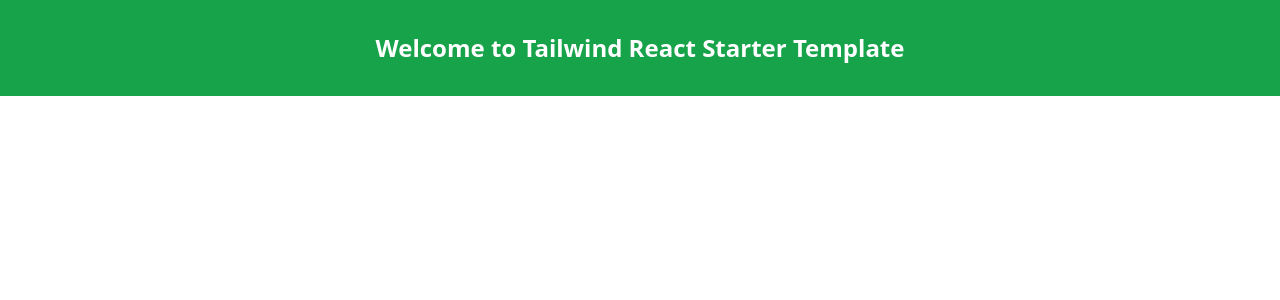
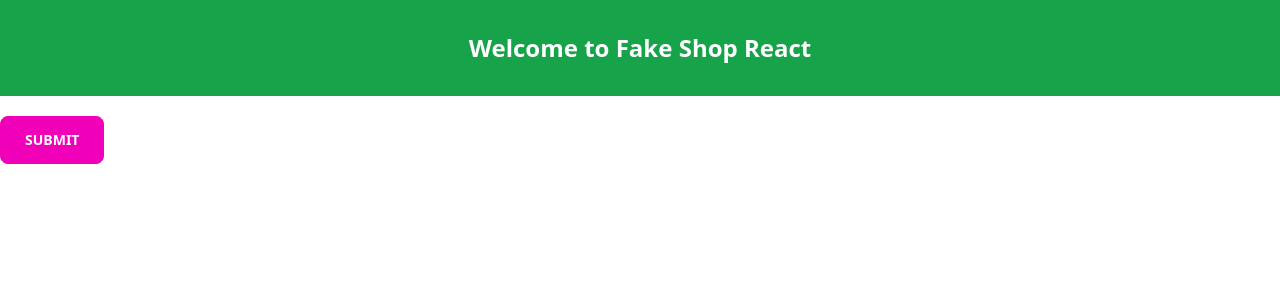
Before and after one commit to rakibtweets/fakeStore-react, a React (Create React App) app: page / in a window 1280 px wide. Shown: the top 300 px of the page. Built offline with nearby package versions, Linux system fonts and the light colour scheme.

Commit message:
daisyUI setup done

```diff
--- a/package.json
+++ b/package.json
@@ -6,8 +6,10 @@
     "@testing-library/jest-dom": "^5.16.5",
     "@testing-library/react": "^13.4.0",
     "@testing-library/user-event": "^13.5.0",
+    "daisyui": "^2.31.0",
     "react": "^18.2.0",
     "react-dom": "^18.2.0",
+    "react-router-dom": "^6.4.2",
     "react-scripts": "5.0.1",
     "web-vitals": "^2.1.4"
   },
--- a/src/App.js
+++ b/src/App.js
@@ -5,8 +5,9 @@
   return (
     <div>
       <h1 className="text-center text-white bg-green-600 font-bold text-2xl p-8">
-        Welcome to Tailwind React Starter Template
+        Welcome to Fake Shop React
       </h1>
+      <button type="button" className="btn mt-5 px-6  btn-secondary">Submit</button>
     </div>
   );
 }
--- a/tailwind.config.js
+++ b/tailwind.config.js
@@ -1,8 +1,10 @@
 /** @type {import('tailwindcss').Config} */
+const daisyui = require('daisyui');
+
 module.exports = {
-  content: ['./src/**/*.{js,jsx,ts,tsx}'],
+  content: ['./src/**/*.{js,jsx,ts,tsx}', './public/index.html'],
   theme: {
-    extend: {}
+    extend: {},
   },
-  plugins: []
+  plugins: [daisyui],
 };
```
Also changed, not shown: 2 other files (tests, documents, lock files or other folders).
